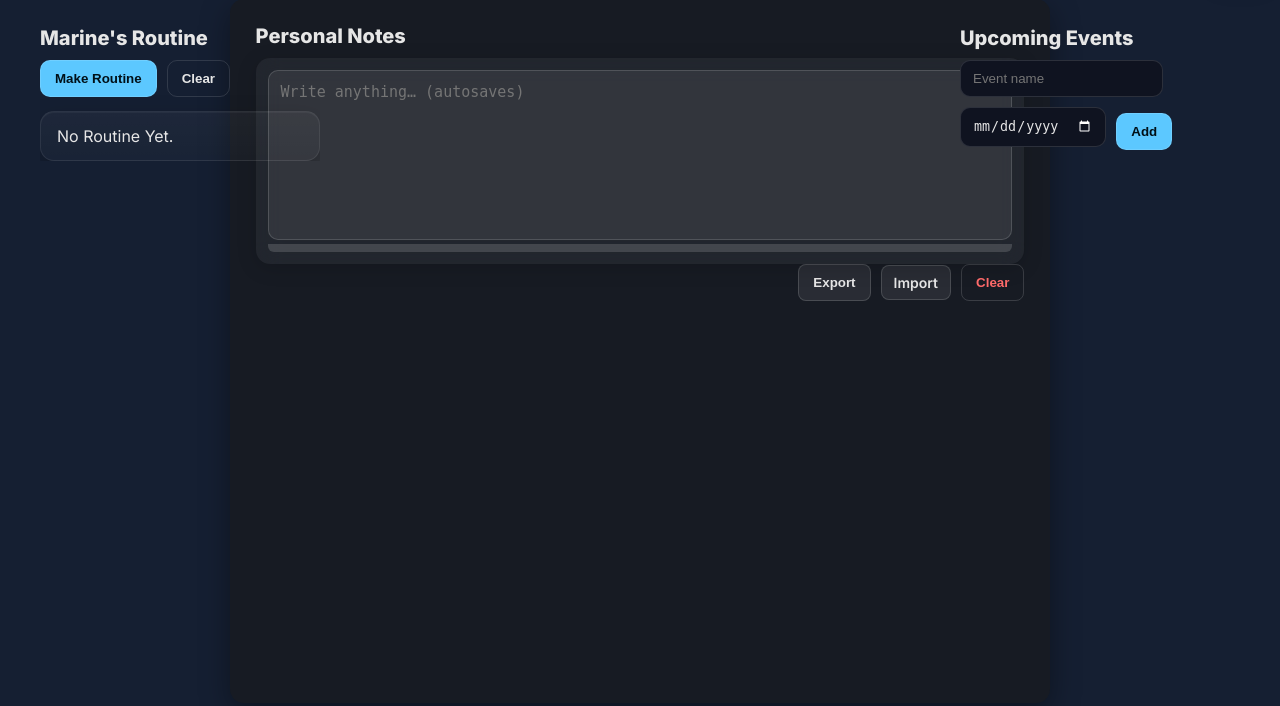
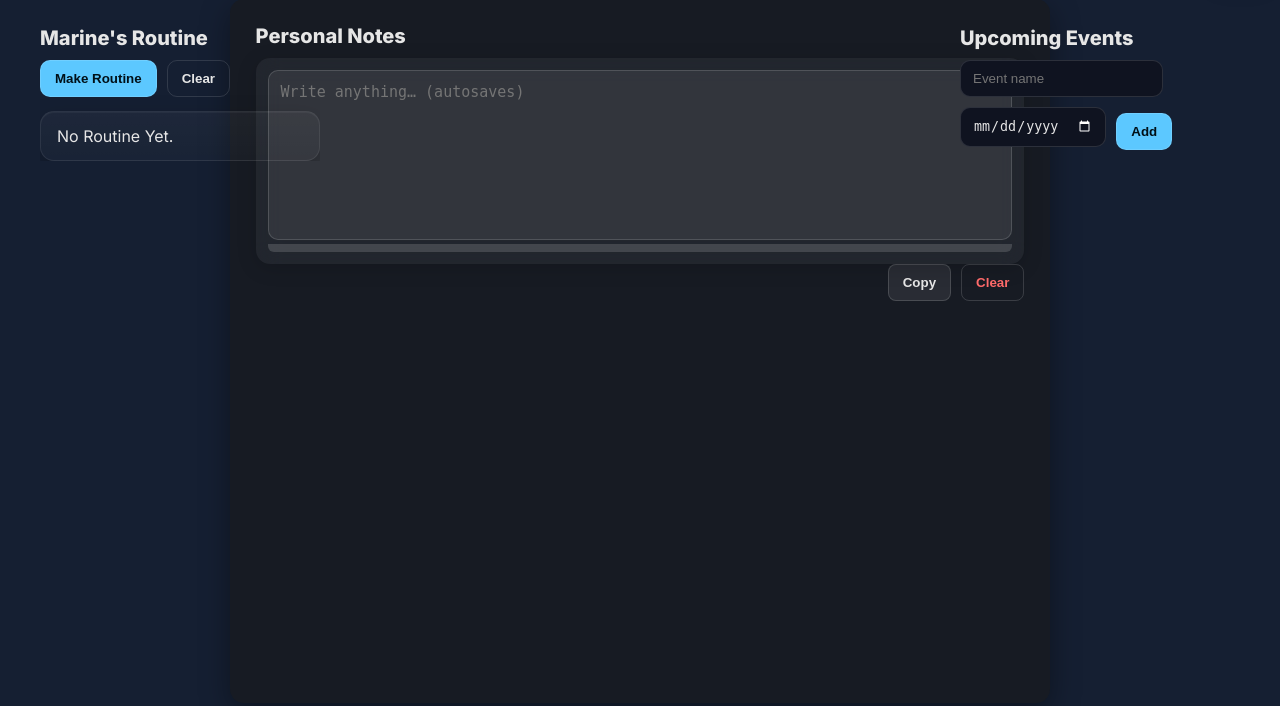
Before and after one commit to shafkat-raiyan/personal-planner, a Flask app: page / in a window 1280 px wide. Shown: the part 94-800 px from the top of the page. Run offline with Flask 3, Linux system fonts and the light colour scheme; some libraries are stand-ins or nearby versions.

Commit message:
Removed export, import & added copy button

```diff
--- a/static/app.js
+++ b/static/app.js
@@ -227,8 +227,7 @@ removePhoto?.addEventListener('click', async ()=>{
 ========================= */
 const notes       = $('#notes');
 const clearNotes  = $('#clearNotes');
-const exportNotes = $('#exportNotes');
-const importNotes = $('#importNotes');
+
 
 function loadNotesFromCache(){
   if (!isLoggedIn()) return;
@@ -261,6 +260,7 @@ notes?.addEventListener('input', ()=>{
     await window.saveData(K.notes, v);
   }, 400);
 });
+
 clearNotes?.addEventListener('click', async ()=>{
   if (!confirm('Clear all notes?')) return;
   if (notes) notes.value = '';
@@ -268,21 +268,24 @@ clearNotes?.addEventListener('click', async ()=>{
   await waitForFirebase();
   await window.saveData(K.notes, null);
 });
-exportNotes?.addEventListener('click', ()=>{
-  const blob = new Blob([notes?.value || ''], {type:'text/plain'});
-  const url = URL.createObjectURL(blob);
-  const a = document.createElement('a');
-  a.href = url; a.download = 'notes.txt'; a.click();
-  setTimeout(()=>URL.revokeObjectURL(url), 1000);
+
+document.getElementById('copyNotesBtn').addEventListener('click', function () {
+  const notesText = document.getElementById('notes').value;
+  if (!notesText.trim()) {
+    alert('No notes to copy!');
+    return;
+  }
+
+  navigator.clipboard.writeText(notesText)
+    .then(() => {
+      alert('Notes copied to clipboard!');
+    })
+    .catch(err => {
+      console.error('Failed to copy notes:', err);
+      alert('Failed to copy notes.');
+    });
 });
-importNotes?.addEventListener('change', async (e)=>{
-  const file = e.target.files?.[0]; if (!file) return;
-  const text = await file.text();
-  if (notes) notes.value = text;
-  cacheSet(K.notes, text);
-  await waitForFirebase();
-  await window.saveData(K.notes, text);
-});
+
 
 /* =========================
    Draggable bar for Notes
--- a/templates/index.html
+++ b/templates/index.html
@@ -43,12 +43,11 @@
       </div>
 
       <div class="row right">
-        <button class="btn ghost" id="exportNotes">Export</button>
-        <label class="btn ghost file">
-          Import <input type="file" id="importNotes" accept=".txt">
-        </label>
+        <button class="btn ghost" id="copyNotesBtn">Copy</button>
         <button class="btn danger ghost" id="clearNotes">Clear</button>
-      </div>
+
+    </div>
+
     </section>
 
   </div>
```
